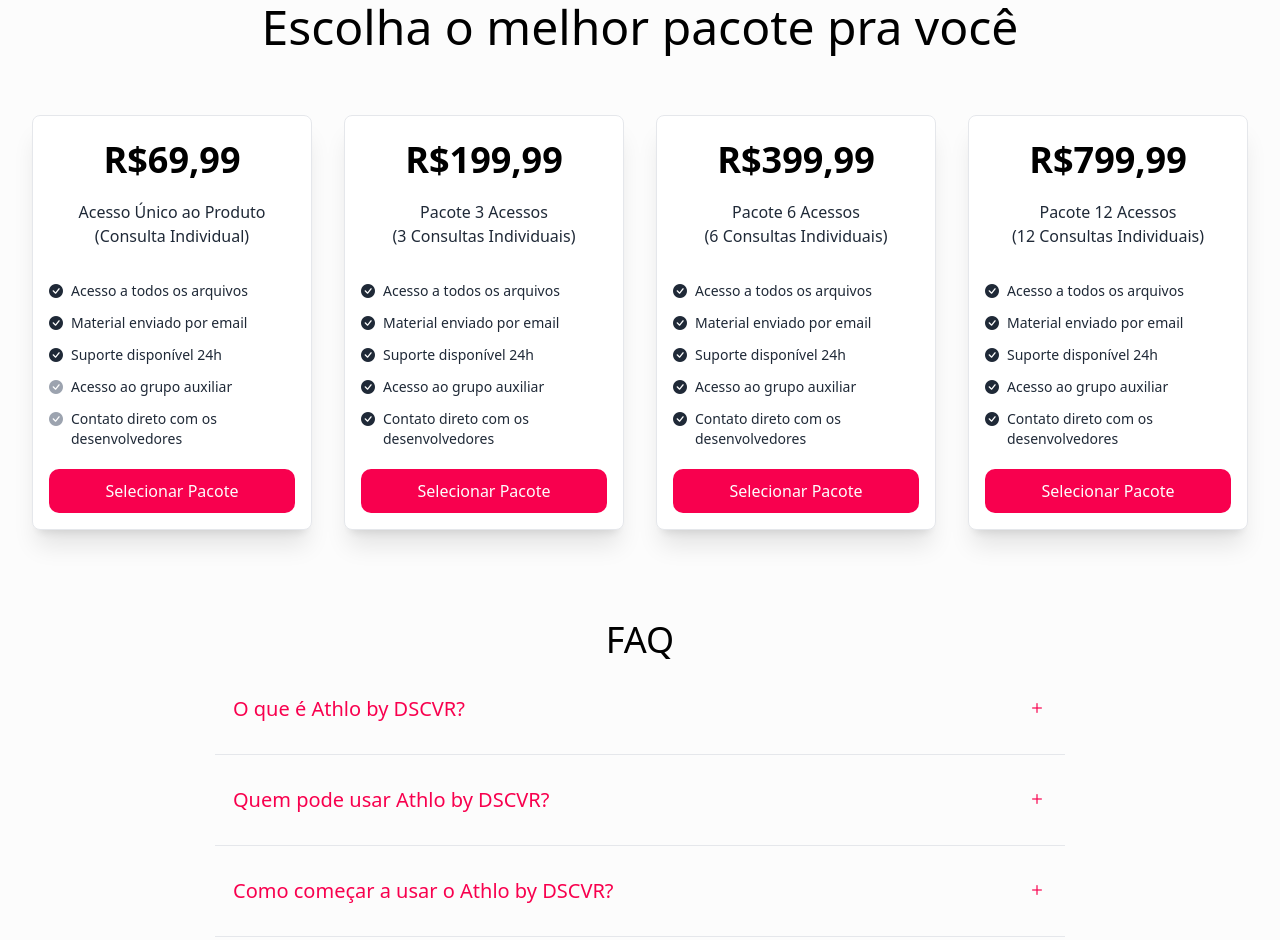
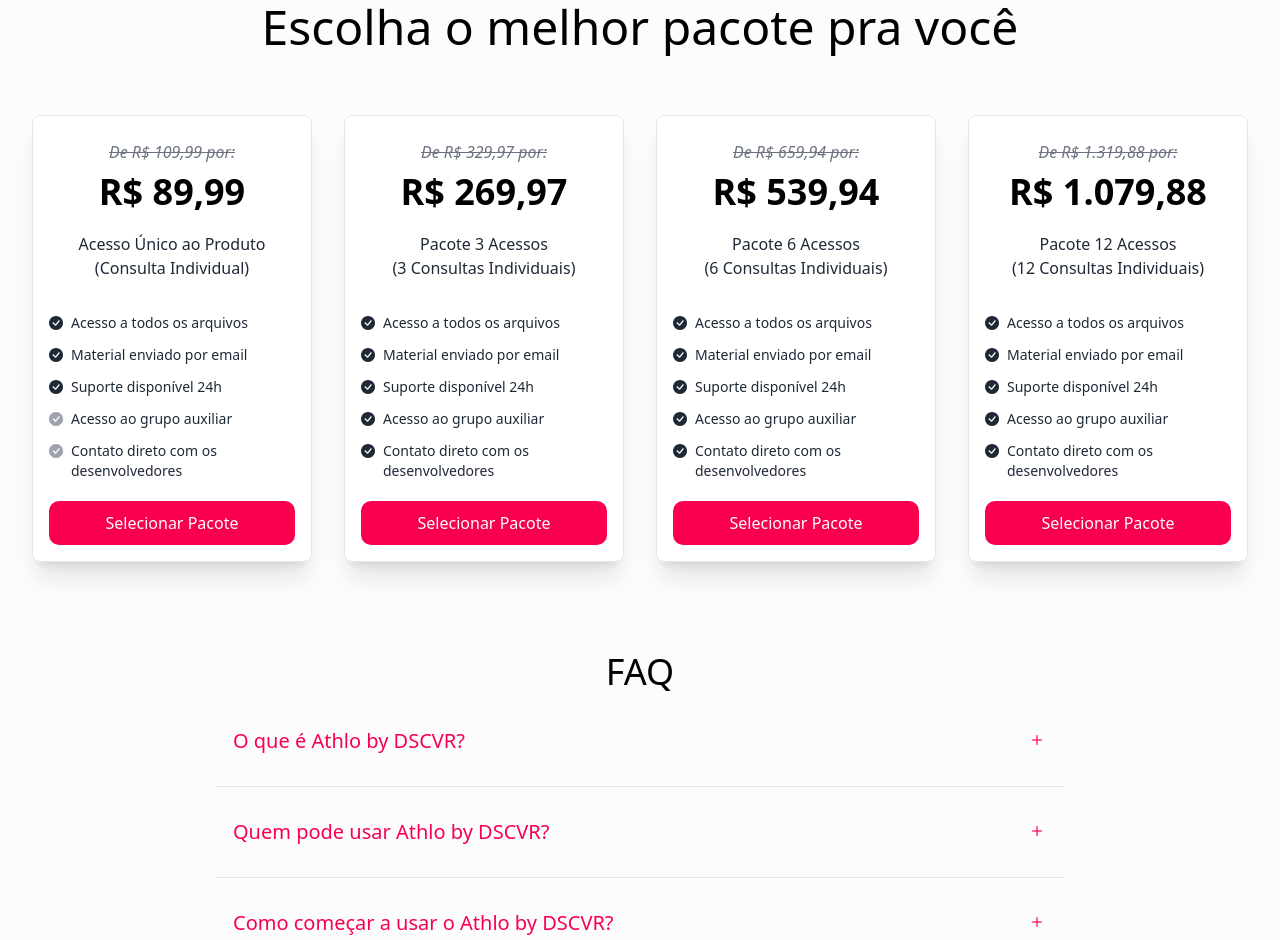
Before and after one commit to DSCVR-Athlo/dscvr-athlo.github.io, a website: page index.html in a window 1280 px wide. Shown: the part 4814-5754 px from the top of the page. Drawn offline with nearby package versions, Linux system fonts and the light colour scheme; a web font is replaced by a local one.

Commit message:
Update pricing layout and product prices in index.html

```diff
--- a/index.html
+++ b/index.html
@@ -482,10 +482,8 @@
           <div class="tw-mt-10 tw-px-8 tw-grid tw-grid-cols-1 sm:tw-grid-cols-2 md:tw-grid-cols-3 lg:tw-grid-cols-4 tw-place-content-center tw-gap-8 max-lg:tw-flex-col">
             <!-- Product 1 -->
             <div class="reveal-up tw-flex tw-w-full tw-flex-col tw-place-items-center tw-gap-2 tw-rounded-lg tw-border-[1px] tw-border-outlineColor tw-bg-white dark:tw-bg-[#080808] dark:tw-border-[#1f2123] tw-p-4 tw-pt-6 max-lg:tw-p-6 tw-shadow-xl">
-              <h3 class="">
-                <span class="tw-text-4xl max-md:tw-text-3xl tw-font-semibold">R$69,99</span>
-                <span class="tw-text-2xl tw-text-gray-600 dark:tw-text-gray-300"></span>
-              </h3>
+              <h4 class="tw-text-md tw-line-through tw-italic tw-text-gray-500 dark:tw-text-gray-300">De R$ 109,99 por:</h4>
+              <h3 class="tw-text-4xl max-md:tw-text-3xl tw-font-semibold">R$ 89,99</h3>
               <p class="tw-mt-3 tw-text-center tw-text-gray-800 dark:tw-text-gray-100">
                 Acesso Único ao Produto<br/>(Consulta Individual)
               </p>
@@ -519,9 +517,8 @@
 
             <!-- Product 2 -->
             <div class="reveal-up tw-flex tw-w-full tw-flex-col tw-place-items-center tw-gap-2 tw-rounded-lg tw-border-[1px] tw-border-outlineColor tw-bg-white dark:tw-bg-[#080808] dark:tw-border-[#1f2123] tw-p-4 tw-pt-6 max-lg:tw-p-6 tw-shadow-xl">
-              <h3 class="">
-                <span class="tw-text-4xl max-md:tw-text-3xl tw-font-semibold">R$199,99</span>
-              </h3>
+              <h4 class="tw-text-md tw-line-through tw-italic tw-text-gray-500 dark:tw-text-gray-300">De R$ 329,97 por:</h4>
+              <h3 class="tw-text-4xl max-md:tw-text-3xl tw-font-semibold">R$ 269,97</h3>
               <p class="tw-mt-3 tw-text-center tw-text-gray-800 dark:tw-text-gray-200">
                 Pacote 3 Acessos<br/>(3 Consultas Individuais)
               </p>
@@ -555,9 +552,8 @@
 
             <!-- Product 3 -->
             <div class="reveal-up tw-flex tw-w-full tw-flex-col tw-place-items-center tw-gap-2 tw-rounded-lg tw-border-[1px] tw-border-outlineColor tw-bg-white dark:tw-bg-[#080808] dark:tw-border-[#1f2123] tw-p-4 tw-pt-6 max-lg:tw-p-6 tw-shadow-xl">
-              <h3 class="">
-                <span class="tw-text-4xl max-md:tw-text-3xl tw-font-semibold">R$399,99</span>
-              </h3>
+              <h4 class="tw-text-md tw-line-through tw-italic tw-text-gray-500 dark:tw-text-gray-300">De R$ 659,94 por:</h4>
+              <h3 class="tw-text-4xl max-md:tw-text-3xl tw-font-semibold">R$ 539,94</h3>
               <p class="tw-mt-3 tw-text-center tw-text-gray-800 dark:tw-text-gray-200">
                 Pacote 6 Acessos<br/>(6 Consultas Individuais)
               </p>
@@ -591,9 +587,8 @@
 
             <!-- Product 4 -->
             <div class="reveal-up tw-flex tw-w-full tw-flex-col tw-place-items-center tw-gap-2 tw-rounded-lg tw-border-[1px] tw-border-outlineColor tw-bg-white dark:tw-bg-[#080808] dark:tw-border-[#1f2123] tw-p-4 tw-pt-6 max-lg:tw-p-6 tw-shadow-xl">
-              <h3 class="">
-                <span class="tw-text-4xl max-md:tw-text-3xl tw-font-semibold">R$799,99</span>
-              </h3>
+              <h4 class="tw-text-md tw-line-through tw-italic tw-text-gray-500 dark:tw-text-gray-300">De R$ 1.319,88 por:</h4>
+              <h3 class="tw-text-4xl max-md:tw-text-3xl tw-font-semibold">R$ 1.079,88</h3>
               <p class="tw-mt-3 tw-text-center tw-text-gray-800 dark:tw-text-gray-200">
                 Pacote 12 Acessos<br/>(12 Consultas Individuais)
               </p>
```
Also changed, not shown: css/tailwind-build.css.
